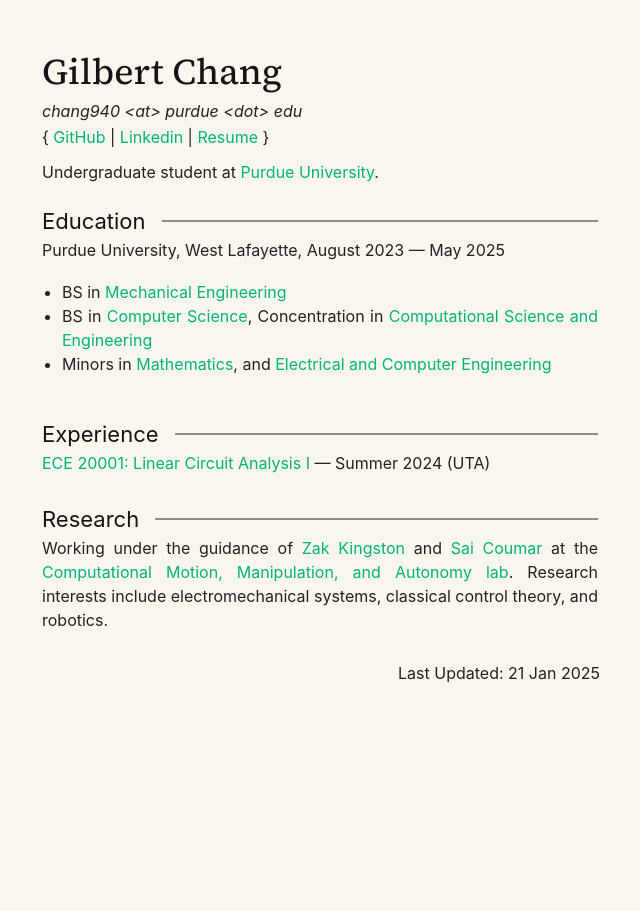
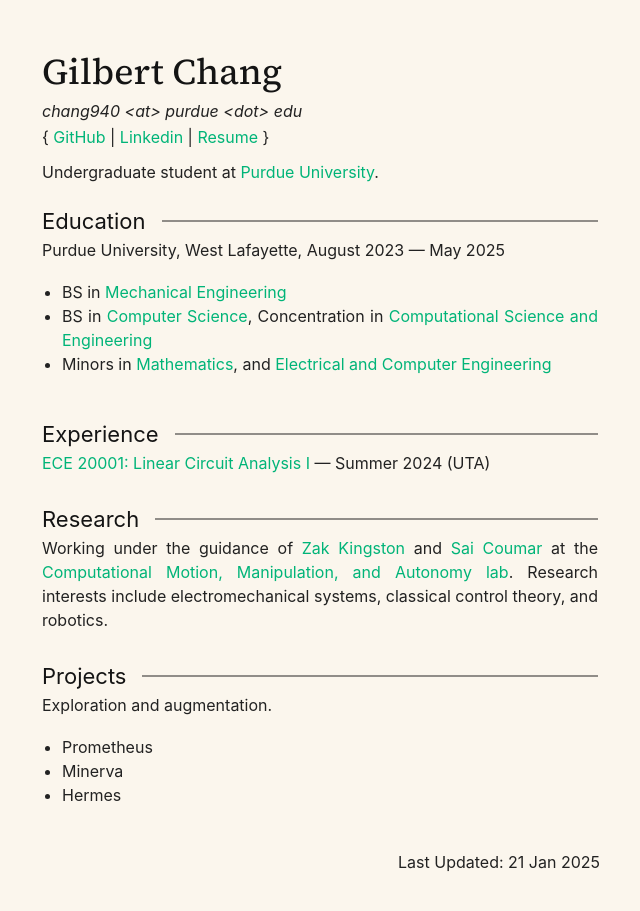
Before and after one commit to vindou/vindou, a Jekyll site: the page built from index.html, in a window 1280 px wide. Shown: the whole page, without its empty margins (320-960 px from the left). Built offline with Jekyll 4.4.1, drawn with Linux system fonts in a browser that asks for light colours.

Commit message:
Update index.html

```diff
--- a/index.html
+++ b/index.html
@@ -23,11 +23,9 @@
 </div>
 
 <div class="section">
-
   <div class="text-container">
     <h2>Education<hr></h2>
   </div>
-
   <div class="subsection">
     <div class="text-container">
       <p>Purdue University, West Lafayette, August 2023 — May 2025</p>
@@ -72,6 +70,22 @@
   </div>
 </div>
 
+<div class="section">
+  <div class="text-container">
+    <h2>Projects<hr></h2>
+  </div>
+  <div class="subsection">
+    <div class="text-container">
+      <p>Exploration and augmentation.</p>
+      <ul>
+          <li>Prometheus</li>
+          <li>Minerva</li>
+          <li>Hermes</li>
+      </ul>
+    </div>
+  </div>
+</div>
+
 <div class="section footer">
   <p>Last Updated: {{ site.time | date_to_string }}</p>
 </div>
```
